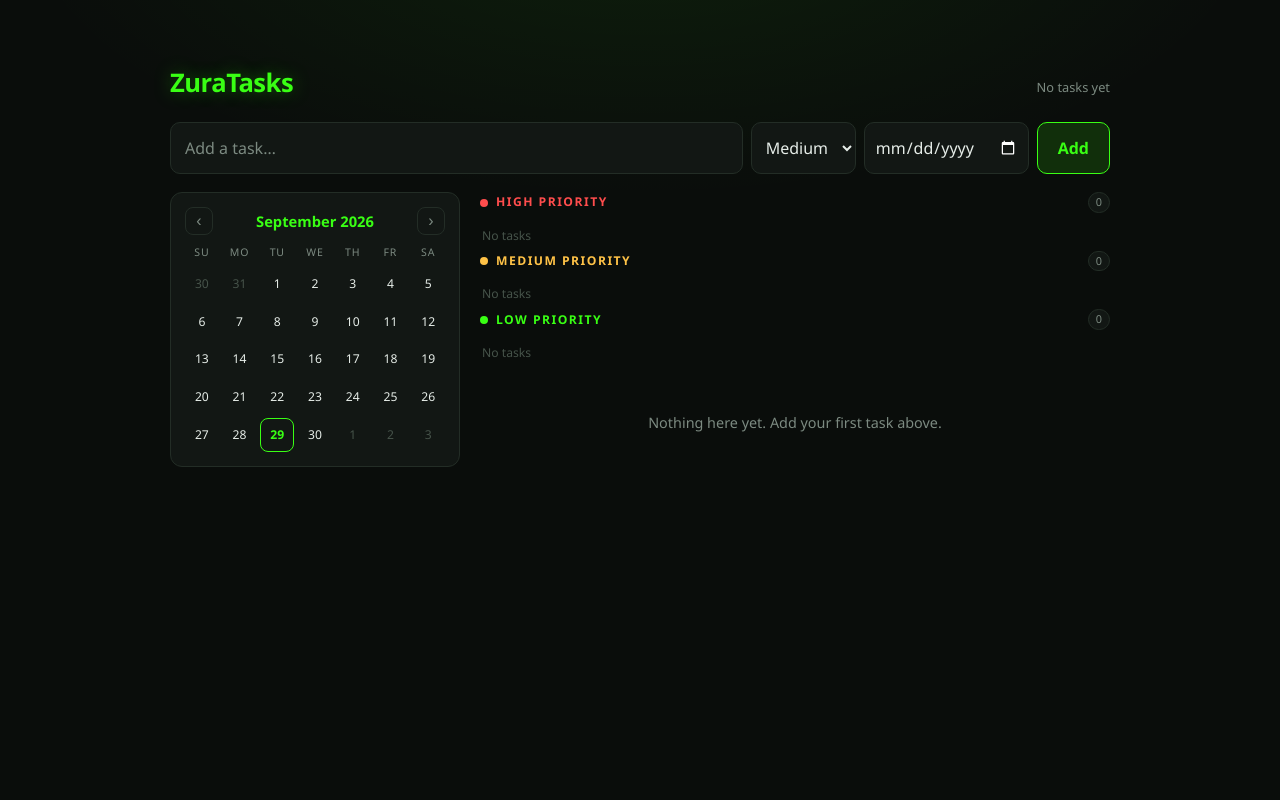
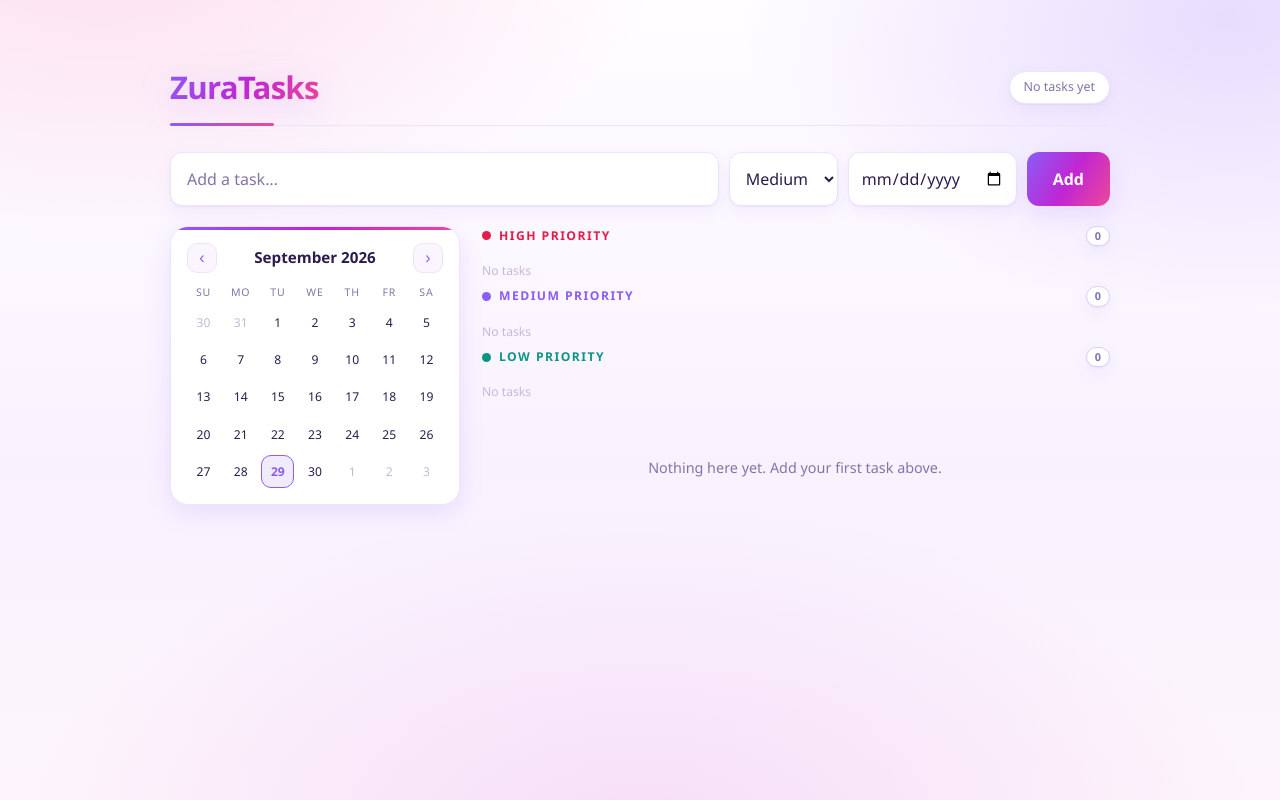
Before and after one commit to JoannaTebadda/zuratasks, a Flask app: page / in a window 1280 px wide. Run offline with Flask 3, Linux system fonts and the light colour scheme; data that the repository does not hold is empty.

Commit message:
Restyle the UI in soft purple and pink on white
Gradient purple-to-pink title, white cards with soft shadows, gradient buttons and checkboxes, tinted priority rails, light calendar with a gradient selected day, plus the previously-unstyled .day--has hook.

```diff
--- a/static/style.css
+++ b/static/style.css
@@ -1,17 +1,25 @@
 :root {
-    --bg: #0a0d0b;
-    --surface: #121714;
-    --surface-2: #171e19;
-    --border: #232d26;
-    --text: #e6ede8;
-    --muted: #7c8a81;
-    --accent: #39ff14;
-    --accent-dim: rgba(57, 255, 20, 0.14);
-    --danger: #ff5c5c;
-    --prio-high: #ff4d4d;
-    --prio-medium: #ffc247;
-    --prio-low: #39ff14;
-    color-scheme: dark;             /* dark native date pickers and selects */
+    /* purple + pink on white */
+    --bg: #fbf8ff;
+    --surface: #ffffff;
+    --surface-2: #faf5ff;
+    --border: #ece4fb;
+    --border-strong: #ddcdf8;
+    --text: #2c1b4d;
+    --muted: #8574a6;
+    --accent: #8b5cf6;                    /* purple */
+    --accent-2: #ec4899;                  /* pink */
+    --accent-dim: rgba(139, 92, 246, 0.12);
+    --grad: linear-gradient(120deg, #8b5cf6, #c026d3 52%, #ec4899);
+    --grad-soft: linear-gradient(120deg, rgba(139, 92, 246, 0.14), rgba(236, 72, 153, 0.14));
+    --danger: #e11d48;
+    --prio-high: #e11d48;                 /* rose */
+    --prio-medium: #8b5cf6;               /* violet */
+    --prio-low: #0d9488;                  /* teal */
+    --shadow-sm: 0 1px 2px rgba(76, 29, 149, 0.05), 0 6px 16px rgba(139, 92, 246, 0.08);
+    --shadow-md: 0 8px 24px rgba(139, 92, 246, 0.14);
+    --shadow-lg: 0 18px 44px rgba(168, 85, 247, 0.20);
+    color-scheme: light;             /* light native date pickers and selects */
 }
 
 * {
@@ -27,7 +35,10 @@ body {
 
 body {
     background:
-        radial-gradient(900px 420px at 50% -12%, rgba(57, 255, 20, 0.08), transparent 70%),
+        radial-gradient(820px 460px at 8% -10%, rgba(236, 72, 153, 0.18), transparent 70%),
+        radial-gradient(700px 420px at 96% 2%, rgba(139, 92, 246, 0.20), transparent 70%),
+        radial-gradient(900px 520px at 50% 108%, rgba(192, 38, 211, 0.12), transparent 70%),
+        linear-gradient(180deg, #fffdff 0%, #f8f2ff 58%, #fdf5fb 100%) fixed,
         var(--bg);
     color: var(--text);
     font-family: "Segoe UI", system-ui, -apple-system, Roboto, sans-serif;
@@ -36,6 +47,12 @@ body {
     display: flex;
     justify-content: center;
     padding: 64px 20px;
+    accent-color: var(--accent);      /* purple native checkboxes and pickers */
+    -webkit-font-smoothing: antialiased;
+}
+
+::selection {
+    background: rgba(236, 72, 153, 0.22);
 }
 
 .app {
@@ -58,24 +75,46 @@ body {
 
 /* ------------------------------- header -------------------------------- */
 .app__header {
+    position: relative;
     display: flex;
-    align-items: baseline;
+    align-items: center;
     justify-content: space-between;
     gap: 12px;
-    margin-bottom: 20px;
+    margin-bottom: 26px;
+    padding-bottom: 14px;
+    border-bottom: 1px solid var(--border);
+}
+
+.app__header::after {
+    content: "";
+    position: absolute;
+    left: 0;
+    bottom: -1px;
+    width: 104px;
+    height: 3px;
+    border-radius: 999px;
+    background: linear-gradient(90deg, var(--accent), var(--accent-2));
 }
 
 .app__title {
-    font-size: 1.6rem;
-    font-weight: 650;
-    letter-spacing: -0.02em;
-    color: var(--accent);
-    text-shadow: 0 0 18px rgba(57, 255, 20, 0.35);
+    font-size: 1.95rem;
+    font-weight: 750;
+    letter-spacing: -0.025em;
+    background: var(--grad);
+    -webkit-background-clip: text;
+    background-clip: text;
+    color: transparent;
+    filter: drop-shadow(0 6px 16px rgba(168, 85, 247, 0.25));
 }
 
 .app__count {
-    font-size: 0.8rem;
+    padding: 6px 14px;
+    background: var(--surface);
+    border: 1px solid var(--border);
+    border-radius: 999px;
+    box-shadow: var(--shadow-sm);
     color: var(--muted);
+    font-size: 0.78rem;
     white-space: nowrap;
 }
 
@@ -83,20 +122,21 @@ body {
 .add {
     display: flex;
     flex-wrap: wrap;
-    gap: 8px;
-    margin-bottom: 18px;
+    gap: 10px;
+    margin-bottom: 20px;
 }
 
 .add__input {
     flex: 1 1 200px;
     min-width: 0;
-    padding: 12px 14px;
+    padding: 13px 16px;
     background: var(--surface);
-    border: 1px solid var(--border);
-    border-radius: 10px;
+    border: 1.5px solid var(--border);
+    border-radius: 12px;
+    box-shadow: var(--shadow-sm);
     color: var(--text);
     font: inherit;
-    transition: border-color 0.15s, box-shadow 0.15s;
+    transition: border-color 0.18s, box-shadow 0.18s;
 }
 
 .add__input::placeholder {
@@ -106,46 +146,50 @@ body {
 .add__input:focus {
     outline: none;
     border-color: var(--accent);
-    box-shadow: 0 0 0 3px var(--accent-dim);
+    box-shadow: 0 0 0 4px var(--accent-dim), var(--shadow-md);
 }
 
 .add__btn {
-    padding: 0 20px;
-    background: var(--accent-dim);
-    border: 1px solid var(--accent);
-    border-radius: 10px;
-    color: var(--accent);
+    padding: 0 26px;
+    background: var(--grad);
+    border: 0;
+    border-radius: 12px;
+    box-shadow: var(--shadow-md);
+    color: #fff;
     font: inherit;
-    font-weight: 600;
+    font-weight: 650;
     cursor: pointer;
-    transition: background 0.15s, box-shadow 0.15s;
+    transition: box-shadow 0.18s, transform 0.18s, filter 0.18s;
 }
 
 .add__btn:hover {
-    background: rgba(57, 255, 20, 0.24);
-    box-shadow: 0 0 16px rgba(57, 255, 20, 0.25);
+    box-shadow: var(--shadow-lg);
+    filter: brightness(1.06) saturate(1.05);
+    transform: translateY(-1px);
 }
 
 .add__btn:active {
     transform: translateY(1px);
+    box-shadow: var(--shadow-sm);
 }
 
 .add__select,
 .add__date {
-    padding: 12px 10px;
+    padding: 13px 12px;
     background: var(--surface);
-    border: 1px solid var(--border);
-    border-radius: 10px;
+    border: 1.5px solid var(--border);
+    border-radius: 12px;
+    box-shadow: var(--shadow-sm);
     color: var(--text);
     font: inherit;
-    transition: border-color 0.15s, box-shadow 0.15s;
+    transition: border-color 0.18s, box-shadow 0.18s;
 }
 
 .add__select:focus,
 .add__date:focus {
     outline: none;
     border-color: var(--accent);
-    box-shadow: 0 0 0 3px var(--accent-dim);
+    box-shadow: 0 0 0 4px var(--accent-dim);
 }
 
 /* -------------------------------- list --------------------------------- */
@@ -230,22 +286,22 @@ body {
     padding: 4px 8px;
     background: transparent;
     border: 0;
-    border-radius: 6px;
+    border-radius: 8px;
     color: var(--muted);
     font-size: 20px;
     line-height: 1;
     cursor: pointer;
-    transition: color 0.15s, background 0.15s;
+    transition: color 0.18s, background 0.18s;
 }
 
 .item__delete:hover {
     color: var(--danger);
-    background: rgba(255, 92, 92, 0.12);
+    background: rgba(225, 29, 72, 0.10);
 }
 
 /* ------------------------------ messages ------------------------------- */
 .empty {
-    padding: 26px 0;
+    padding: 30px 0;
     text-align: center;
     color: var(--muted);
     font-size: 0.9rem;
@@ -271,10 +327,21 @@ body {
 
 /* ------------------------------ shared card ----------------------------- */
 .card {
+    position: relative;
+    overflow: hidden;
     background: var(--surface);
     border: 1px solid var(--border);
-    border-radius: 12px;
-    padding: 14px;
+    border-radius: 18px;
+    box-shadow: var(--shadow-md);
+    padding: 16px;
+}
+
+.card::before {
+    content: "";
+    position: absolute;
+    inset: 0 0 auto 0;
+    height: 3px;
+    background: var(--grad);
 }
 
 /* ------------------------------- calendar ------------------------------- */
@@ -283,32 +350,33 @@ body {
     align-items: center;
     justify-content: space-between;
     gap: 8px;
-    margin-bottom: 10px;
+    margin-bottom: 12px;
 }
 
 .calendar__title {
-    font-size: 0.92rem;
-    font-weight: 600;
-    color: var(--accent);
+    font-size: 0.95rem;
+    font-weight: 700;
+    color: var(--text);
 }
 
 .icon-btn {
-    width: 28px;
-    height: 28px;
-    background: transparent;
+    width: 30px;
+    height: 30px;
+    background: var(--surface-2);
     border: 1px solid var(--border);
-    border-radius: 8px;
-    color: var(--muted);
+    border-radius: 10px;
+    color: var(--accent);
     font-size: 16px;
     line-height: 1;
     cursor: pointer;
-    transition: color 0.15s, border-color 0.15s, background 0.15s;
+    transition: color 0.18s, border-color 0.18s, background 0.18s, box-shadow 0.18s;
 }
 
 .icon-btn:hover {
-    color: var(--accent);
-    border-color: var(--accent);
-    background: var(--accent-dim);
+    color: #fff;
+    background: var(--grad);
+    border-color: transparent;
+    box-shadow: 0 6px 16px rgba(168, 85, 247, 0.32);
 }
 
 .calendar__weekdays,
@@ -336,37 +404,51 @@ body {
     gap: 3px;
     background: transparent;
     border: 1px solid transparent;
-    border-radius: 8px;
+    border-radius: 10px;
     color: var(--text);
     font: inherit;
     font-size: 0.76rem;
     cursor: pointer;
-    transition: background 0.15s, border-color 0.15s, color 0.15s;
+    transition: background 0.18s, border-color 0.18s, color 0.18s, box-shadow 0.18s;
 }
 
 .day:hover {
     background: var(--surface-2);
-    border-color: var(--border);
+    border-color: var(--border-strong);
+    box-shadow: var(--shadow-sm);
 }
 
 .day--muted {
-    color: #46534a;
+    color: #c6b8dc;
+}
+
+.day--has {
+    background: rgba(139, 92, 246, 0.06);
 }
 
 .day--today {
+    background: var(--accent-dim);
     border-color: var(--accent);
     color: var(--accent);
-    font-weight: 600;
+    font-weight: 700;
 }
 
 .day--selected {
-    background: var(--accent-dim);
-    border-color: var(--accent);
-    color: var(--accent);
+    background: var(--grad);
+    border-color: transparent;
+    color: #fff;
+    font-weight: 700;
+    box-shadow: 0 8px 18px rgba(192, 38, 211, 0.34);
 }
 
 .day--overdue .day__num {
     color: var(--prio-high);
+    font-weight: 700;
+}
+
+.day--selected .day__num,
+.day--selected.day--overdue .day__num {
+    color: #fff;
 }
 
 .day__dots {
@@ -419,24 +510,25 @@ body {
 .groups {
     display: flex;
     flex-direction: column;
-    gap: 18px;
+    gap: 20px;
 }
 
 .group__head {
     display: flex;
     align-items: center;
     gap: 8px;
-    margin-bottom: 8px;
+    margin-bottom: 10px;
+    padding-left: 2px;
 }
 
 .group__head .dot {
-    width: 8px;
-    height: 8px;
+    width: 9px;
+    height: 9px;
 }
 
 .group__name {
     font-size: 0.76rem;
-    font-weight: 600;
+    font-weight: 700;
     letter-spacing: 0.12em;
     text-transform: uppercase;
 }
@@ -455,19 +547,21 @@ body {
 
 .group__count {
     margin-left: auto;
-    min-width: 22px;
-    padding: 1px 7px;
+    min-width: 24px;
+    padding: 1px 8px;
     background: var(--surface);
-    border: 1px solid var(--border);
+    border: 1px solid var(--border-strong);
     border-radius: 999px;
+    box-shadow: var(--shadow-sm);
     color: var(--muted);
     font-size: 0.68rem;
+    font-weight: 600;
     text-align: center;
 }
 
 .group__none {
     padding: 6px 2px;
-    color: #46534a;
+    color: #c6b8dc;
     font-size: 0.76rem;
 }
 
--- a/templates/index.html
+++ b/templates/index.html
@@ -3,8 +3,9 @@
 <head>
     <meta charset="UTF-8">
     <meta name="viewport" content="width=device-width, initial-scale=1.0">
+    <meta name="theme-color" content="#fbf8ff">
     <title>ZuraTasks</title>
-    <link rel="stylesheet" href="{{ url_for('static', filename='style.css') }}">
+    <link rel="stylesheet" href="{{ url_for('static', filename='style.css') }}?v=3">
 </head>
 <body>
     <main class="app">
```
Also changed, not shown: other parts of static/style.css (+89 -49 lines), README.md.
